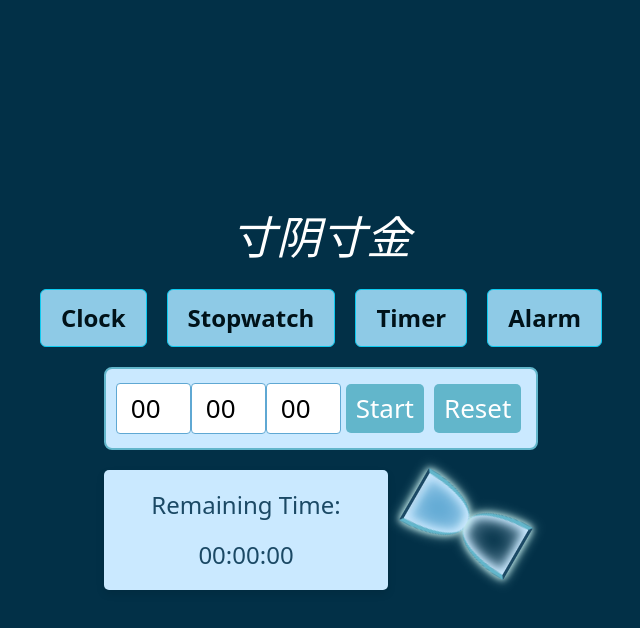
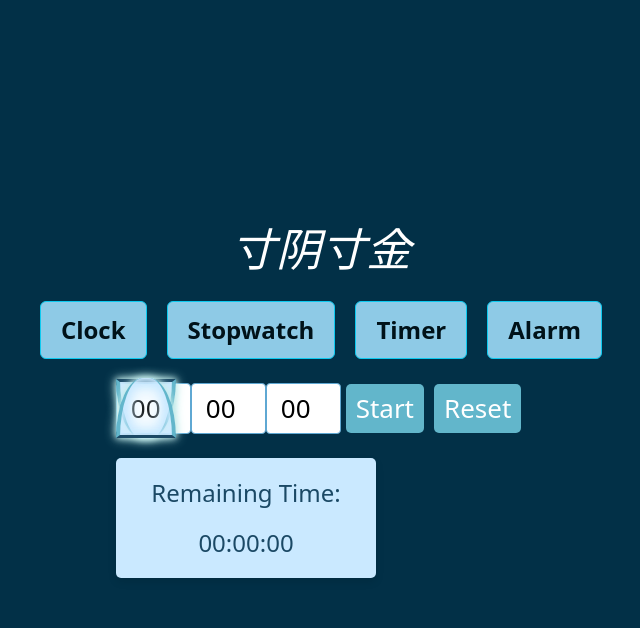
Before and after one commit to xvlincaigou/clock, a React (Create React App) app: page / in a window 1280 px wide. Both pictures are taken after a click on the button "Timer". Shown: the top 628 px of the page, without its empty margins (319-959 px from the left). Built offline with nearby package versions, Linux system fonts and the light colour scheme.

Commit message:
更改了一下Timer.css的位置关系防止在不同浏览器显示中错乱
//ToDO:沙漏动画逻辑还得改……

```diff
--- a/src/Timer.css
+++ b/src/Timer.css
@@ -1,4 +1,8 @@
 .timer-container {
+  position: relative;
+}
+
+.timer-inputAndButtons-container {
   border-radius: 8px;
   border: 2px solid #62B6CB;
   padding: 10px;
@@ -42,11 +46,10 @@
   line-height: 50px; /* Increase line height */
 }
 
-.main {
+.shalou {
   position: absolute;
-  top : 155px;
-  right: 10px;
-  transform: translate(-50%,-50%);
+  top: calc(100% - 60px);
+  right: 0px;
   width: 60px;
   height: 120px;
   animation: turn 6s linear infinite;
```
